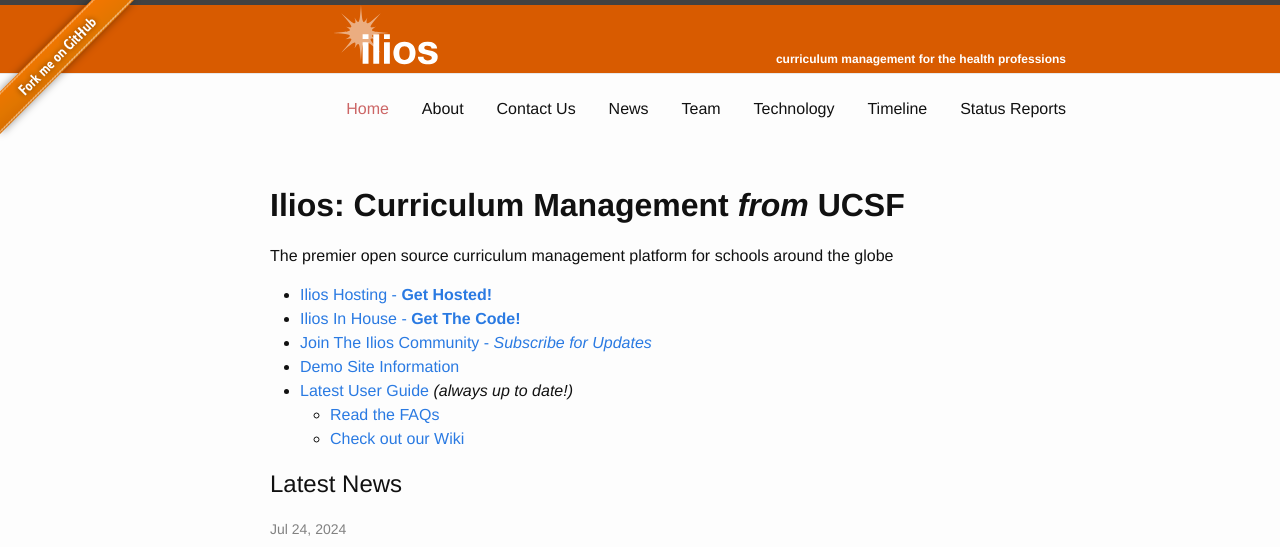
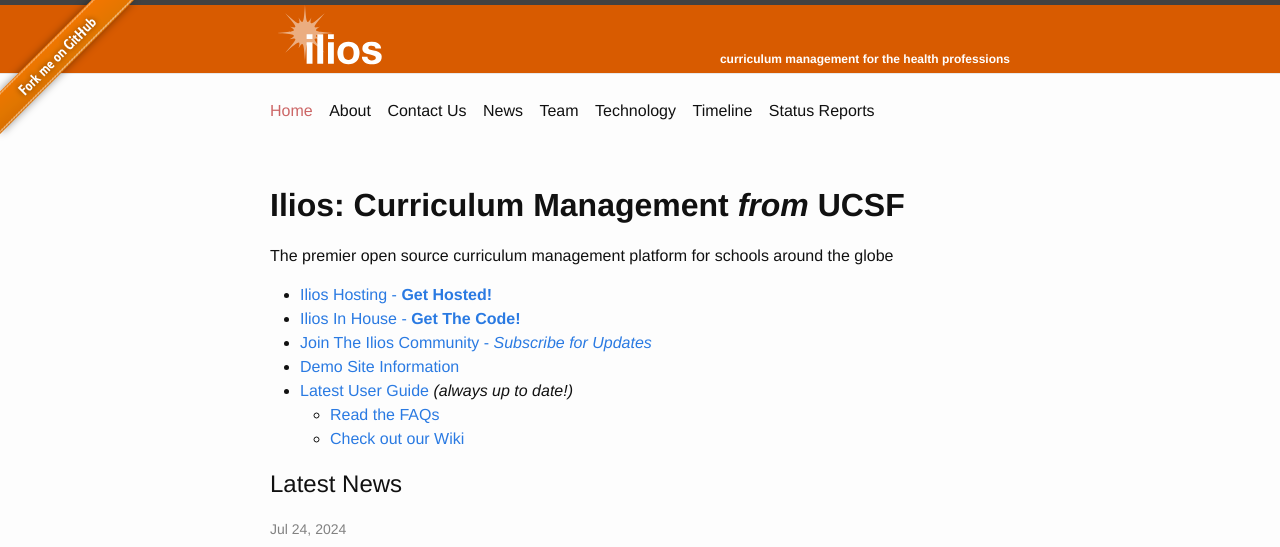
Before and after one commit to ilios/iliosproject.org, a Jekyll site: the page built from index.md, in a window 1280 px wide. Shown: the top 547 px of the page. Built offline with Jekyll 4.4.1, drawn with Linux system fonts in a browser that asks for light colours.

Commit message:
improved navigation on desktop and mobile

```diff
--- a/_includes/header.html
+++ b/_includes/header.html
@@ -25,22 +25,20 @@
       </button>
 
       <div class="trigger">
-        <span class="page-link space-link">&nbsp;</span
-        ><a class="page-link{% if '/' == page.url %} active{% endif %}" href="/">Home</a>
+        <a class="page-link{% if '/' == page.url %} active{% endif %}" href="/">Home</a>
+
         {% for nav in site.pages %} {% if nav.title and nav.topLevel %}
-        <span class="page-link space-link">&nbsp;</span
-        ><a
+        <a
           class="page-link{% if nav.url == page.url %} active{% endif %}"
           href="{{ nav.url | prepend: site.baseurl }}"
           >{{ nav.title }}</a
         >
         {% endif %} {% endfor %}
-        <span class="page-link space-link">&nbsp;</span
-        ><a
+        <a
           class="page-link"
           href="http://us3.campaign-archive2.com/home/?u=845c4ebabb5b5ae7a6372c715&id=1493e3df18"
           target="_blank"
-          >Status&nbsp;Reports</a
+          >Status Reports</a
         >
       </div>
     </nav>
--- a/_sass/_layout.scss
+++ b/_sass/_layout.scss
@@ -5,13 +5,17 @@
 .site-header {
   border-top: 5px solid $grey-color-dark;
   border-bottom: 1px solid $grey-color-light;
-  padding-left: 7em;
+  padding-left: 0;
   min-height: 68px;
   max-height: 68px;
   background-color: rgb(216, 91, 0);
 
   // Positioning context for the mobile navigation icon
   position: relative;
+
+  @include media-query($on-laptop) {
+    padding-left: 7em;
+  }
 }
 //adding this for the header tagline
 .site-header-tag {
@@ -47,8 +51,9 @@
 
 .site-nav {
   //   vertical-align: sub;
-  float: right;
-  line-height: 68px;
+  clear: both;
+  float: left;
+  line-height: 34px;
   z-index: 5;
 
   #menu-icon {
@@ -57,7 +62,9 @@
 
   .page-link {
     color: $text-color;
+    display: inline-block;
     line-height: $base-line-height;
+    margin-top: 1.5em;
 
     // Gaps between nav items, but not on the first one
     &:not(:first-child) {
@@ -78,8 +85,8 @@
 
   @include media-query($on-palm) {
     position: absolute;
-    top: 9px;
-    right: 30px;
+    top: 14px;
+    right: 14px;
     background-color: $background-color;
     border: 1px solid $grey-color-light;
     border-radius: 5px;
@@ -248,6 +255,7 @@
  * Posts
  */
 .post-header {
+  clear: both;
   margin-bottom: $spacing-unit;
 }
 
```
